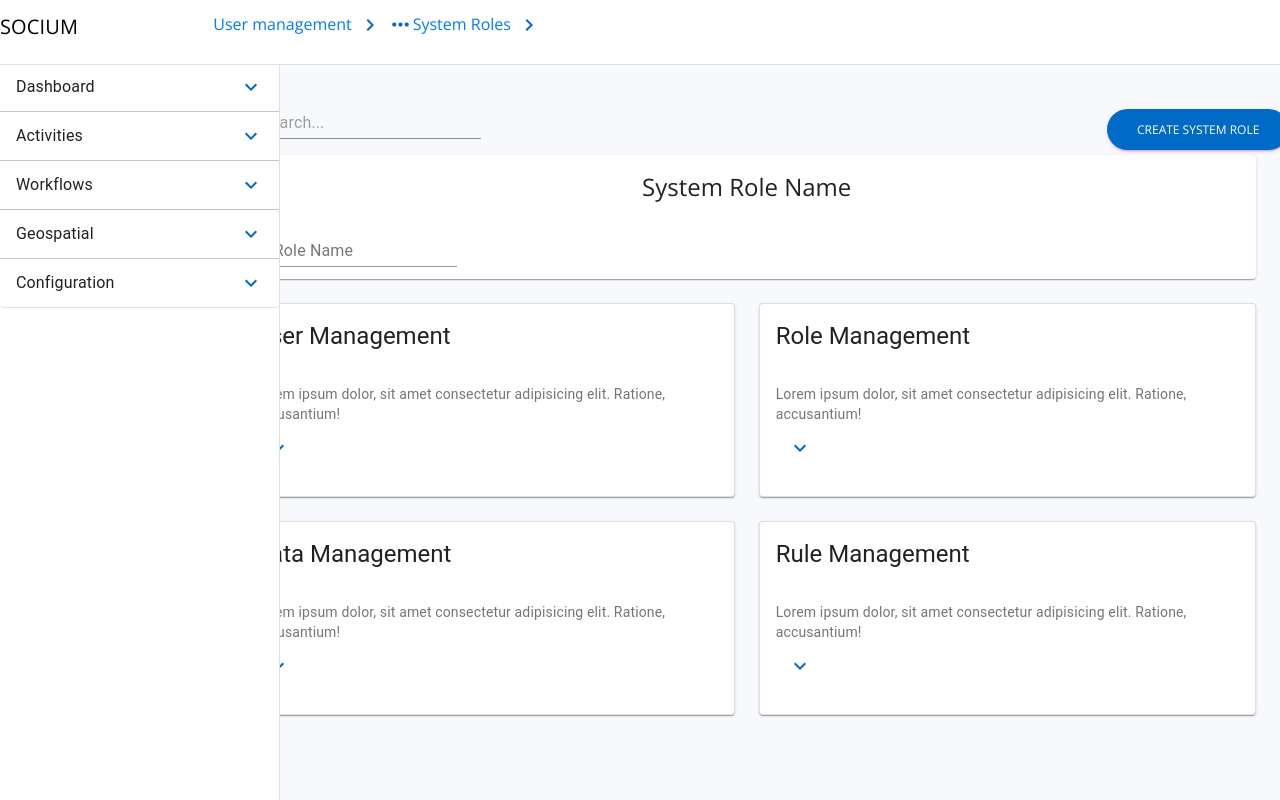
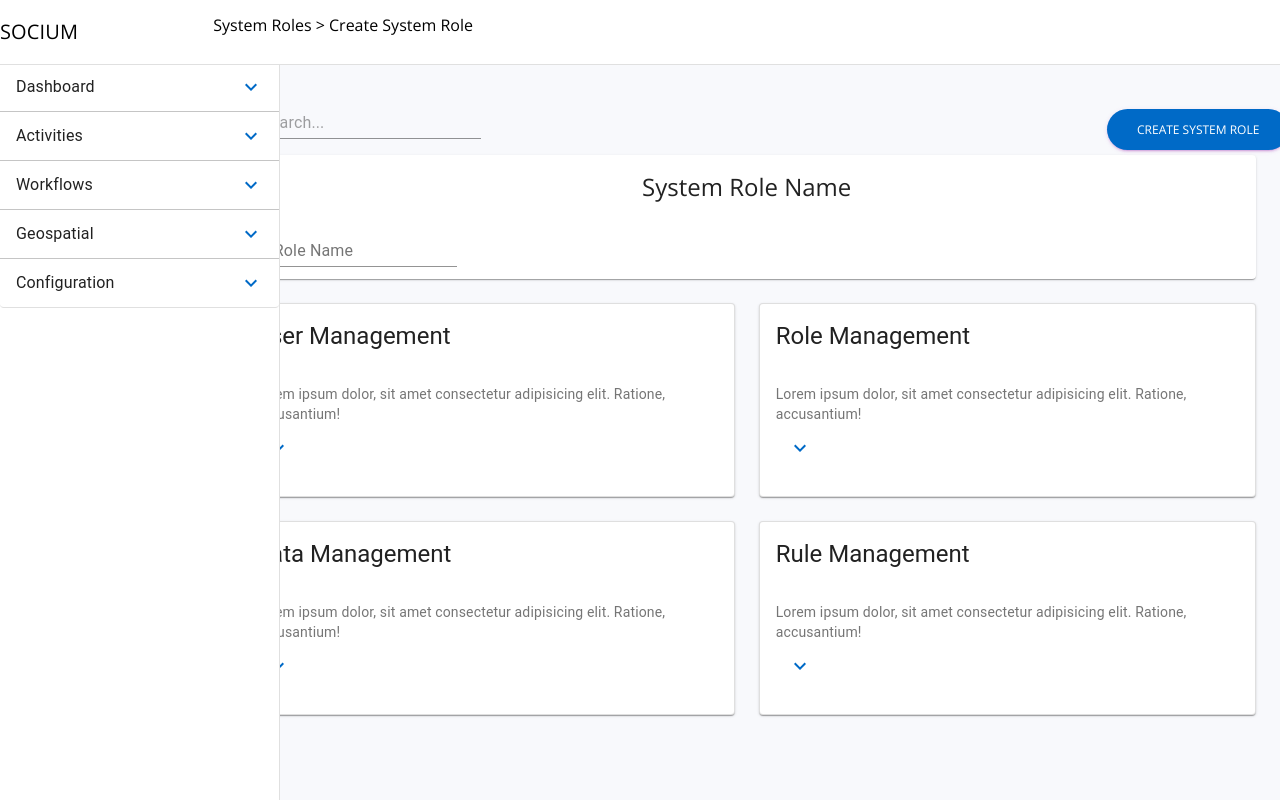
Before and after one commit to blweber/context-prac, a React (Create React App) app in the folder client/: page /CreateSystemRole in a window 1280 px wide. Built offline with nearby package versions, Linux system fonts and the light colour scheme.

Commit message:
breadcrumbs revised closing Socium 119

```diff
--- a/client/src/components/contacts/ContactForm.js
+++ b/client/src/components/contacts/ContactForm.js
@@ -91,8 +91,7 @@ const ContactForm = props => {
                   className={{ label: "cancel-btn" }}
                   style={{ width: "200px" }}
                   onClick={clearAll}
-                  component={Link}
-                  to="/"
+                  href="/"
                 >
                   Cancel
                 </Fab>
--- a/client/src/components/systemroles/SystemFilter.js
+++ b/client/src/components/systemroles/SystemFilter.js
@@ -5,7 +5,7 @@ import { Input, Icon } from "@material-ui/core";
 import Grid from "@material-ui/core/Grid";
 import ReusableButton from "./../shared/ReusableButton";
 
-const SystemFilter = () => {
+const SystemFilter = props => {
   const contactContext = useContext(ContactContext); //app level state
 
   const { filterContacts, clearFilter } = contactContext;
@@ -27,12 +27,9 @@ const SystemFilter = () => {
         <Input type="text" placeholder="Search..." onChange={onChange} />
       </Grid>
       <Grid item xs={2}>
-        <ReusableButton color="primary" round>
-          <Link to="/CreateSystemRole">Create System Role</Link>
+        <ReusableButton href={props.href} color="primary" round>
+          Create System Role
         </ReusableButton>
-        {/* <Button variant="contained">
-          <Link to="/CreateSystemRole">Create System Role</Link>
-        </Button> */}
       </Grid>
     </Grid>
   );
--- a/client/src/components/systemroles/SystemTable.js
+++ b/client/src/components/systemroles/SystemTable.js
@@ -106,10 +106,10 @@ const SystemTable = () => {
                   >
                     <MenuItem onClick={handleClose}>Disable</MenuItem>
                     <MenuItem>
-                      <Link to="/CreateSystemRole">Update</Link>
+                      <a href="/CreateSystemRole">Update</a>
                     </MenuItem>
                     <MenuItem>
-                      <Link>Delete</Link>
+                      <a href="/!#">Delete</a>
                     </MenuItem>
                   </Menu>
                 </Grid>
--- a/client/src/layouts/NavBar.js
+++ b/client/src/layouts/NavBar.js
@@ -1,18 +1,25 @@
 import React from "react";
-import { Link } from "react-router-dom";
+import { BrowserRouter as Router, Route, Link } from "react-router-dom";
 import AppBar from "@material-ui/core/AppBar";
 import Toolbar from "@material-ui/core/Toolbar";
 import Typography from "@material-ui/core/Typography";
 import Grid from "@material-ui/core/Grid";
 import "./navBar.scss";
-import Breadcrumb from "./../components/shared/breadcrumbs/Breadcrumbs";
 
 const items = [
-  { to: "/", label: "User management" },
-  { to: "/AdHoc", label: "Dashboard" },
-  { to: "/systemroles", label: "System Roles" },
-  { to: "/ContactForm", label: "Contact Form" },
-  { to: "/CreateSystemRole", label: "Create System Role" }
+  { to: "/", exact: true, label: () => <h6>User Management</h6> },
+  { to: "/Activities", exact: true, label: () => <h6>Activities</h6> },
+  { to: "/systemroles", exact: true, label: () => <h6>System Roles</h6> },
+  {
+    to: "/ContactForm",
+    exact: true,
+    label: () => <h6>User Management > Contact Form</h6>
+  },
+  {
+    to: "/CreateSystemRole",
+    exact: true,
+    label: () => <h6>System Roles > Create System Role</h6>
+  }
 ];
 
 //TODO:
@@ -31,13 +38,16 @@ const NavBar = () => {
               </Typography>
             </Grid>
             <Grid item xs={10}>
-              <Breadcrumb>
-                {items.map(({ to, label }) => (
-                  <Link key={to} to={to}>
-                    {label}
-                  </Link>
+              <Router>
+                {items.map(item => (
+                  <Route
+                    Key={item.to}
+                    path={item.to}
+                    exact={item.exact}
+                    component={item.label}
+                  />
                 ))}
-              </Breadcrumb>
+              </Router>
             </Grid>
           </Grid>
         </Toolbar>
--- a/client/src/layouts/Sidebar.js
+++ b/client/src/layouts/Sidebar.js
@@ -1,26 +1,29 @@
 import React from "react";
 import { Link } from "react-router-dom";
 
-import Drawer from '@material-ui/core/Drawer';
-import Typography from '@material-ui/core/Typography';
-import Grid from '@material-ui/core/Grid';
-import List from '@material-ui/core/List';
-import ExpansionPanel from '@material-ui/core/ExpansionPanel';
-import ExpansionPanelSummary from '@material-ui/core/ExpansionPanelSummary';
-import ExpansionPanelDetails from '@material-ui/core/ExpansionPanelDetails';
-import ExpandMoreIcon from '@material-ui/icons/ExpandMore';
+import Drawer from "@material-ui/core/Drawer";
+import Typography from "@material-ui/core/Typography";
+import Grid from "@material-ui/core/Grid";
+import List from "@material-ui/core/List";
+import ListItem from "@material-ui/core/ListItem";
+import ListItemIcon from "@material-ui/core/ListItemIcon";
+import ListItemText from "@material-ui/core/ListItemText";
+import ExpansionPanel from "@material-ui/core/ExpansionPanel";
+import ExpansionPanelSummary from "@material-ui/core/ExpansionPanelSummary";
+import ExpansionPanelDetails from "@material-ui/core/ExpansionPanelDetails";
+import ExpandMoreIcon from "@material-ui/icons/ExpandMore";
 
-import './sidebar.scss';
+import "./sidebar.scss";
 
 const Sidebar = () => {
   return (
     <Grid item xs={2}>
       <Drawer
-        className={'drawer'}
+        className={"drawer"}
         position="sticky"
         variant="permanent"
         classes={{
-           paper: 'drawer-paper'
+          paper: "drawer-paper"
         }}
       >
         <List>
@@ -33,9 +36,9 @@ const Sidebar = () => {
               <Typography>Dashboard</Typography>
             </ExpansionPanelSummary>
             <ExpansionPanelDetails>
-                <Link to="/"><Typography>
-                  Dashboard Details
-          </Typography> </Link>
+              <a href="/">
+                <Typography>Dashboard Details</Typography>
+              </a>
             </ExpansionPanelDetails>
           </ExpansionPanel>
 
@@ -48,9 +51,9 @@ const Sidebar = () => {
               <Typography>Activities</Typography>
             </ExpansionPanelSummary>
             <ExpansionPanelDetails>
-                  <Link to="/Activities"><Typography>
-                    Activities Details
-                    </Typography> </Link>
+              <a href="/Activities">
+                <Typography>Activities Details</Typography>
+              </a>
             </ExpansionPanelDetails>
           </ExpansionPanel>
 
@@ -63,9 +66,7 @@ const Sidebar = () => {
               <Typography>Workflows</Typography>
             </ExpansionPanelSummary>
             <ExpansionPanelDetails>
-                  <Typography>
-                    Workflows Details
-            </Typography>
+              <Typography>Workflows Details</Typography>
             </ExpansionPanelDetails>
           </ExpansionPanel>
 
@@ -78,9 +79,7 @@ const Sidebar = () => {
               <Typography>Geospatial</Typography>
             </ExpansionPanelSummary>
             <ExpansionPanelDetails>
-                  <Typography>
-                    Geospatial Details
-            </Typography>
+              <Typography>Geospatial Details</Typography>
             </ExpansionPanelDetails>
           </ExpansionPanel>
 
@@ -94,15 +93,17 @@ const Sidebar = () => {
             </ExpansionPanelSummary>
             <ExpansionPanelDetails>
               <Typography>
-                    <Link to="/">User Management </Link>
-                    <br/>
-                    <Link to="/systemroles">Manage System Roles</Link>
+                <a href="/">
+                  <Typography>User Management</Typography>
+                </a>
+                <br />
+                <a href="/systemroles">
+                  <Typography>Manage System Roles</Typography>
+                </a>
               </Typography>
             </ExpansionPanelDetails>
           </ExpansionPanel>
-
         </List>
-
       </Drawer>
     </Grid>
   );
--- a/client/src/pages/CreateSystemRole.js
+++ b/client/src/pages/CreateSystemRole.js
@@ -21,7 +21,7 @@ const CreateSystemRole = () => {
 
   return (
     <div>
-      <SystemFilter />
+      <SystemFilter href={"/systemroles"} />
       <SystemRoleName />
 
       <br />
--- a/client/src/pages/SystemRoles.js
+++ b/client/src/pages/SystemRoles.js
@@ -33,7 +33,7 @@ const SystemRoles = () => {
           <div className="grid-2">
             <h3>Manage System Roles</h3>
             <div>
-              <SystemFilter />
+              <SystemFilter href={"/CreateSystemRole"} />
             </div>
             <SystemTable />
           </div>
```
Lines whose indentation alone changed are shown as unchanged.
